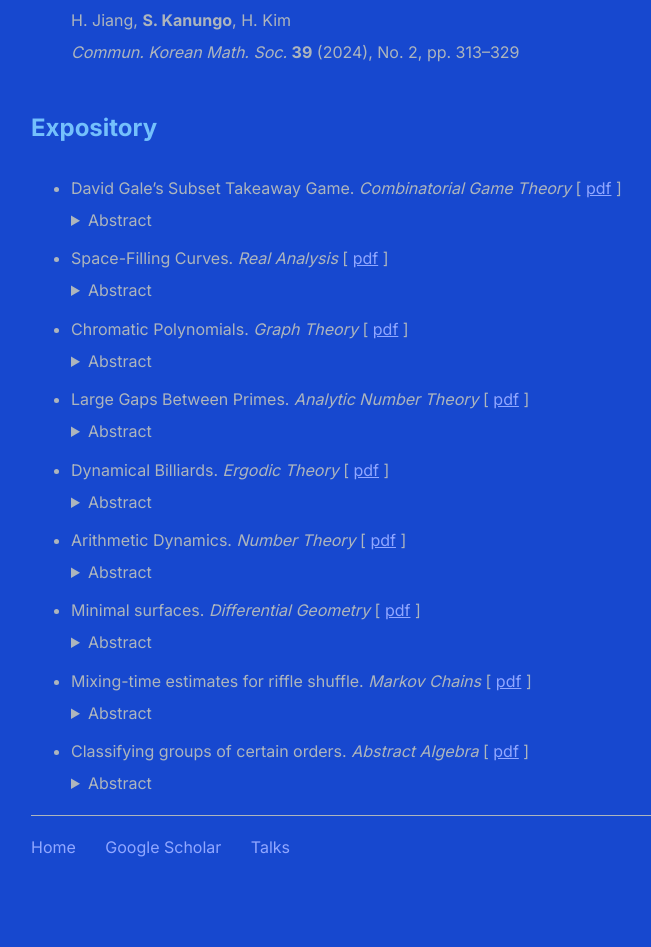
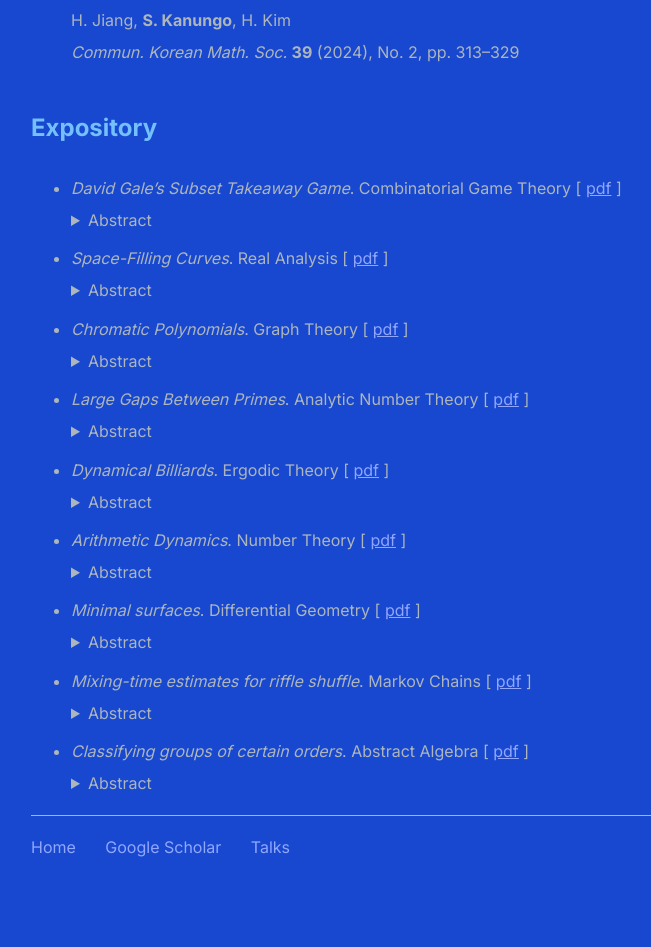
Before and after one commit to shihankanungo/shihankanungo.github.io, a Jekyll site: the page built from papers.md, in a window 1280 px wide. Shown: the part 638-1585 px from the top of the page, without its empty margins (249-900 px from the left). Built offline with Jekyll 4.4.1, drawn with Linux system fonts in a browser that asks for light colours.

Commit message:
Update papers.md

```diff
--- a/papers.md
+++ b/papers.md
@@ -23,56 +23,56 @@ title: Papers
 
 ## Expository
 
-- David Gale's Subset Takeaway Game. *Combinatorial Game Theory* \[ [pdf](http://simonrs.com/eulercircle/cgt2024/shihan-subset.pdf) \] <br>
+- *David Gale's Subset Takeaway Game*. Combinatorial Game Theory \[ [pdf](http://simonrs.com/eulercircle/cgt2024/shihan-subset.pdf) \] <br>
   <details>
   <summary>Abstract</summary>
   <small>We describe the natural interpretation of the game in terms of simplicial complexes, and the binary star reduction technique that shows that Subset Takeaway is a second player win for <i>n</i> < 7. We also look at Subset Takeway played on a graph, and compute the Grundy values for complete <i>n</i>-partite graphs and all bipartite graphs.</small>
   </details>
 
 
-- Space-Filling Curves. *Real Analysis* \[ [pdf](space-filling-curves.pdf) \] <br>
+- *Space-Filling Curves*. Real Analysis \[ [pdf](space-filling-curves.pdf) \] <br>
   <details>
   <summary>Abstract</summary>
   <small>We examine space-filling curves, which are surjective continuous maps from [0, 1] to some higher-dimensional space, usually the unit square [0, 1]<sup>2</sup>. In particular, we define Peano’s curve and Lebesgue’s curve, and state some of their properties. We also discuss the Hahn-Mazurkiewicz theorem, which characterizes those subsets of <b>R</b><sup><i>n</i></sup> that are the image of a space-filling curve. Finally, we discuss real-world applications of Hilbert curves, in particular Google’s S2 Cells.</small>
   </details>
 
-- Chromatic Polynomials. *Graph Theory* \[ [pdf](chromatic-polynomials.pdf) \] <br>
+- *Chromatic Polynomials*. Graph Theory \[ [pdf](chromatic-polynomials.pdf) \] <br>
   <details>
   <summary>Abstract</summary>
   <small>A general introduction to the theory of chromatic polynomials. We derive their salient properties, and describe some practicaI methods for computing them. We briefly discuss the connection between the theory of chromatic polynomials and map coloring problems.</small>
   </details>
 
-- Large Gaps Between Primes. *Analytic Number Theory* \[ [pdf](http://simonrs.com/eulercircle/analyticnt2024/shihan-largegaps.pdf) \] <br>
+- *Large Gaps Between Primes*. Analytic Number Theory \[ [pdf](http://simonrs.com/eulercircle/analyticnt2024/shihan-largegaps.pdf) \] <br>
   <details>
   <summary>Abstract</summary>
   <small>We give a summary of the upper bounds that have been obtained for the maximal prime gap, <i>G(x)</i>, over the last century, particularly Rankin’s lower bound, and the improvement to it discovered independently by Ford-Green-Konyagin-Tao and Maynard in 2014. We go over a sketch of Rankin’s, Ford-Green-Konyagin-Tao’s, and Maynard’s proofs of their bounds, omitting technical details but still presenting the main ideas.</small>
   </details>
 
-- Dynamical Billiards. *Ergodic Theory* \[ [pdf](http://simonrs.com/eulercircle/ergodic2024/shihan-billiards.pdf) \] <br>
+- *Dynamical Billiards*. Ergodic Theory \[ [pdf](http://simonrs.com/eulercircle/ergodic2024/shihan-billiards.pdf) \] <br>
   <details>
   <summary>Abstract</summary>
   <small>The field of dynamical billiards studies the motion of a ball bouncing within a billiard table, which is bounded by a smooth, closed curve. The ball's movement adheres to two key properties: it always travels in a straight line, and the angle of incidence equals the angle of reflection at the boundary. The latter property is an empirical observation from physics. In this paper, we analyze the dynamics of various billiard tables in <b>R</b><sup>2</sup>, employing Euclidean geometric methods to investigate and classify their ergodic behavior. Specifically, we examine the ergodicity of billiards within circular and annular (circular ring) boundaries and present some results on elliptic billiards. Additionally, we explore examples of chaotic billiards, where chaos is characterized by the lack of correlation between the starting point and subsequent positions after many bounces. In such cases, even a slight variation in the initial conditions can lead to significantly divergent trajectories. Finally, we conclude with a discussion of a physical application of billiards.</small>
   </details>
 
-- Arithmetic Dynamics. *Number Theory* \[ [pdf](http://simonrs.com/eulercircle/nt2023/shihan-arithdyn.pdf) \] <br>
+- *Arithmetic Dynamics*. Number Theory \[ [pdf](http://simonrs.com/eulercircle/nt2023/shihan-arithdyn.pdf) \] <br>
   <details>
   <summary>Abstract</summary>
   <small>We explore the field of arithmetic dynamics, which lies at the intersection of discrete dynamical systems and number theory. Discrete dynamical systems focus on the iterative behavior of functions, while number theory examines the properties of integers. Combining these two areas gives rise to arithmetic dynamics, where we investigate the number-theoretic properties of orbits of integers and rational numbers under the iteration of polynomials and rational functions. The core idea of arithmetic dynamics is to consider a function mapping a set to itself and analyze its behavior under repeated iteration. In this paper, we begin by defining the set of <i>p</i>-adic numbers and presenting key results related to them. We then examine an application of arithmetic dynamics, establishing a connection to dynamical systems in the *p*-adic numbers.</small>
   </details>
 
-- Minimal surfaces. *Differential Geometry* \[ [pdf](http://simonrs.com/eulercircle/diffgeo/shihan-minimal.pdf) \] <br>
+- *Minimal surfaces*. Differential Geometry \[ [pdf](http://simonrs.com/eulercircle/diffgeo/shihan-minimal.pdf) \] <br>
   <details>
   <summary>Abstract</summary>
   <small>We introduce the theory of minimal surfaces. In the chapter on Geodesics, we considered the problem of finding the shortest distance between two points. We investigate the higher dimensional analogue of this, where we find ways to construct a surface of "minimal" area with a given boundary. Such surfaces can be represented by soap films, where the surface tension of the film ensures that it attains a shape with the minimal surface area. Minimal surfaces can be found in anything from the event horizons of black holes, to biomolecules for drug delivery, to the designs of roofs.</small>
   </details>
 
-- Mixing-time estimates for riffle shuffle. *Markov Chains* \[ [pdf](http://simonrs.com/eulercircle/markovchains/shihan-riffle.pdf) \] <br>
+- *Mixing-time estimates for riffle shuffle*. Markov Chains \[ [pdf](http://simonrs.com/eulercircle/markovchains/shihan-riffle.pdf) \] <br>
   <details>
   <summary>Abstract</summary>
   <small>We talk about one of the most well-known shuffling methods, called the <i>riffle shuffle</i> or <i>dovetail shuffle</i>. We are interested in the number of shuffles that will make the deck of <i>n</i> cards well-mixed, or <i>close</i> to uniformly random.</small>
   </details>
 
-- Classifying groups of certain orders. *Abstract Algebra* \[ [pdf](http://simonrs.com/eulercircle/algebra2020/shihan-orders.pdf) \] <br>
+- *Classifying groups of certain orders*. Abstract Algebra \[ [pdf](http://simonrs.com/eulercircle/algebra2020/shihan-orders.pdf) \] <br>
   <details>
   <summary>Abstract</summary>
   <small>We first discuss the question of which integers <i>n</i> have exactly one group of order <i>n</i>, namely the cyclic group <b>Z</b>/<i>n</i><b>Z</b>. We will see that these are the integers that are relatively prime to the Euler totient function phi(<i>n</i>). Then we discuss how many groups there are of order <i>p</i><sup>3</sup> for each prime <i>p</i>. We end with a couple of interesting results and conjectures pertaining to groups of squarefree order.</small>
```
